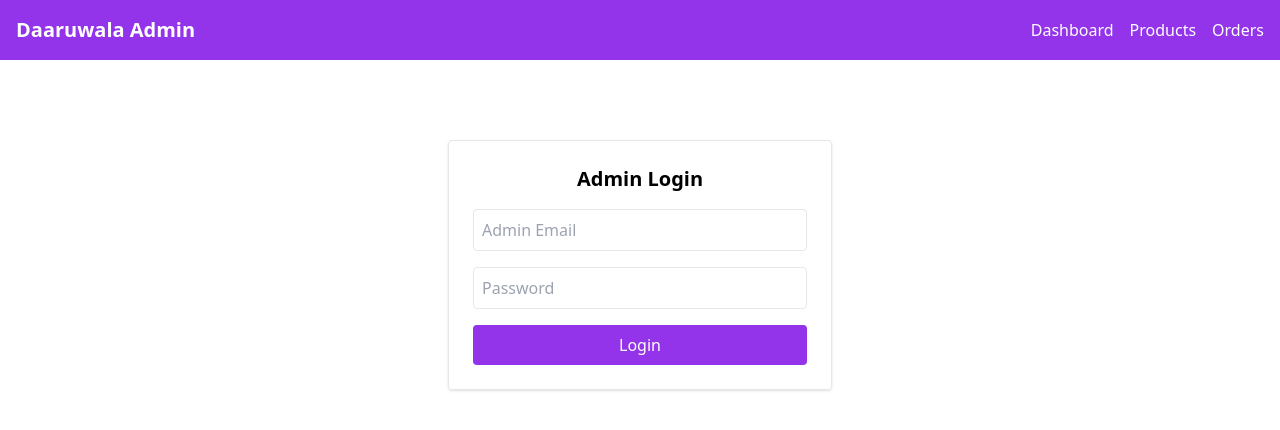
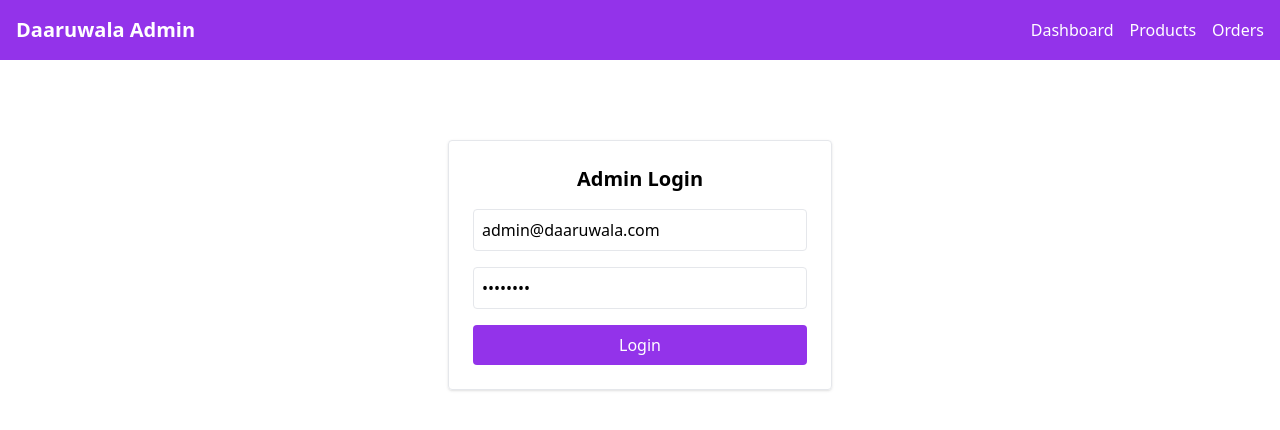
Before and after one commit to DPMatka/daaruwala-admin, a React (Create React App) app: page /login in a window 1280 px wide. Shown: the top 430 px of the page. Built offline with nearby package versions, Linux system fonts and the light colour scheme.

Commit message:
✅ Pre-fill admin email & password in Login.js for development

```diff
--- a/src/pages/Login.js
+++ b/src/pages/Login.js
@@ -2,8 +2,9 @@
 import { useNavigate } from 'react-router-dom';
 
 const Login = ({ onLogin }) => {
-  const [email, setEmail] = useState('');
-  const [password, setPassword] = useState('');
+  // ✅ Pre-filled credentials (for dev only)
+  const [email, setEmail] = useState('admin@daaruwala.com');
+  const [password, setPassword] = useState('admin123');
   const navigate = useNavigate();
 
   const handleSubmit = async (e) => {
@@ -22,17 +23,14 @@
         alert('✅ Login successful!');
         localStorage.setItem('adminToken', data.token);
 
-        // 🔄 Call App.js function to change isLoggedIn to true
         onLogin();
-
-        // ✅ Redirect to dashboard
-        navigate('/');
+        navigate('/'); // Go to dashboard
       } else {
         alert(data.message || '❌ Invalid Admin Credentials!');
       }
     } catch (error) {
       alert('❌ Backend connection failed');
-      console.error(error);
+      console.error('Login Error:', error);
     }
   };
 
```
